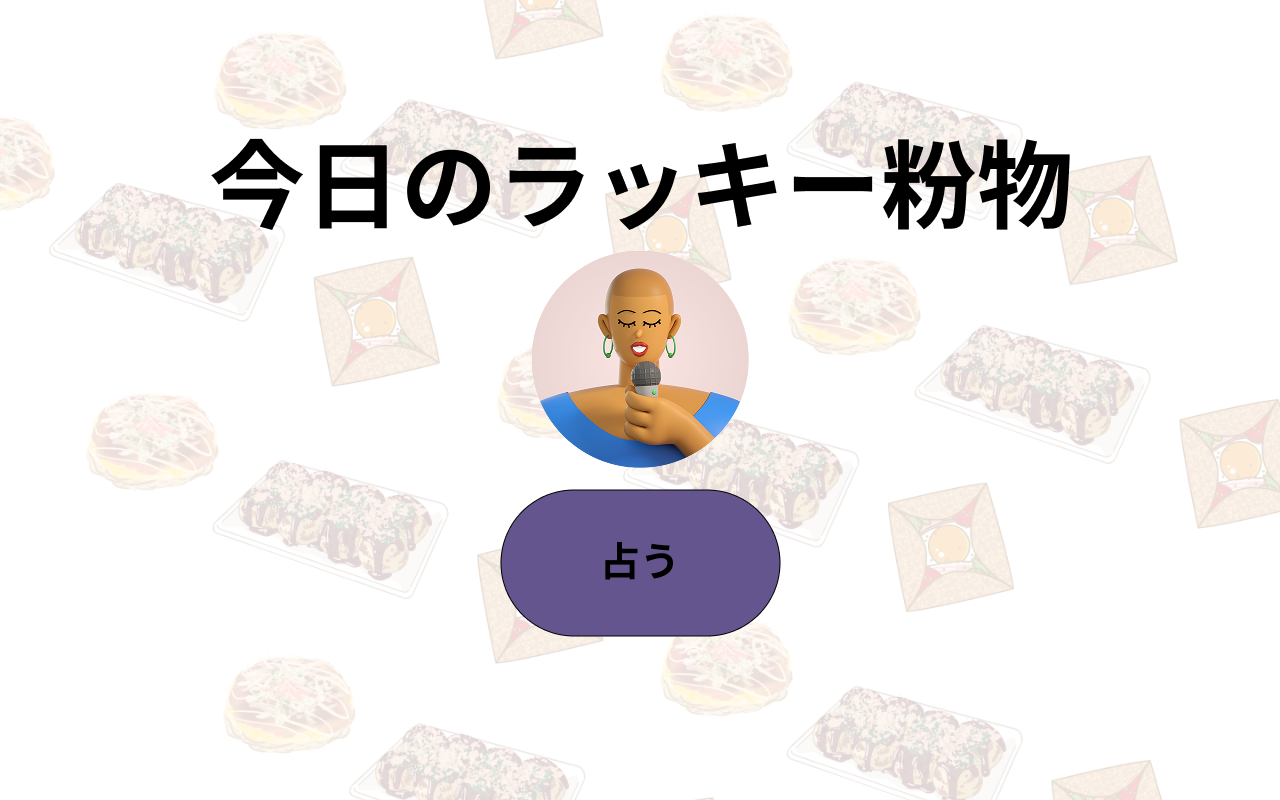
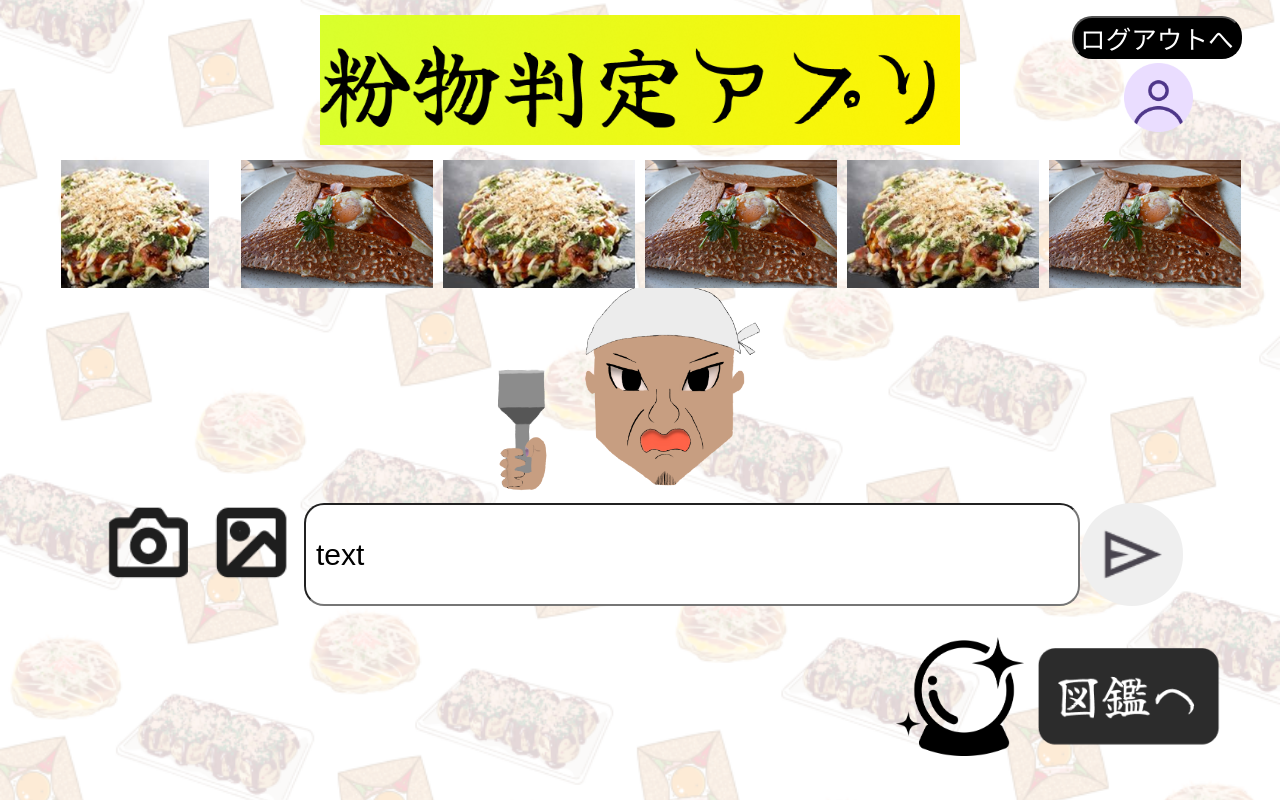
Before and after one commit to kc3hack/2025_14, a React (Create React App) app in the folder frontend/: page / in a window 1280 px wide. Built offline with nearby package versions, Linux system fonts and the light colour scheme; a web font is replaced by a local one.

Commit message:
READMEに画像を加えた

```diff
--- a/frontend/src/App.js
+++ b/frontend/src/App.js
@@ -26,7 +26,7 @@
     <QueryClientProvider client={queryClient}>
       <BrowserRouter>
         <Routes>
-          <Route path="/" element={<LuckyPowder />} />
+          <Route path="/" element={<HomeScreen />} />
           <Route path="/judge" element={<LuckyPowderJudge />} />
           {/* <Route path="/" element={<HomeScreen />} /> */}
           <Route path="/OutputScreen" element={<OutputScreen />} />
```
Also changed, not shown: 2 other files (tests, documents, lock files or other folders).
